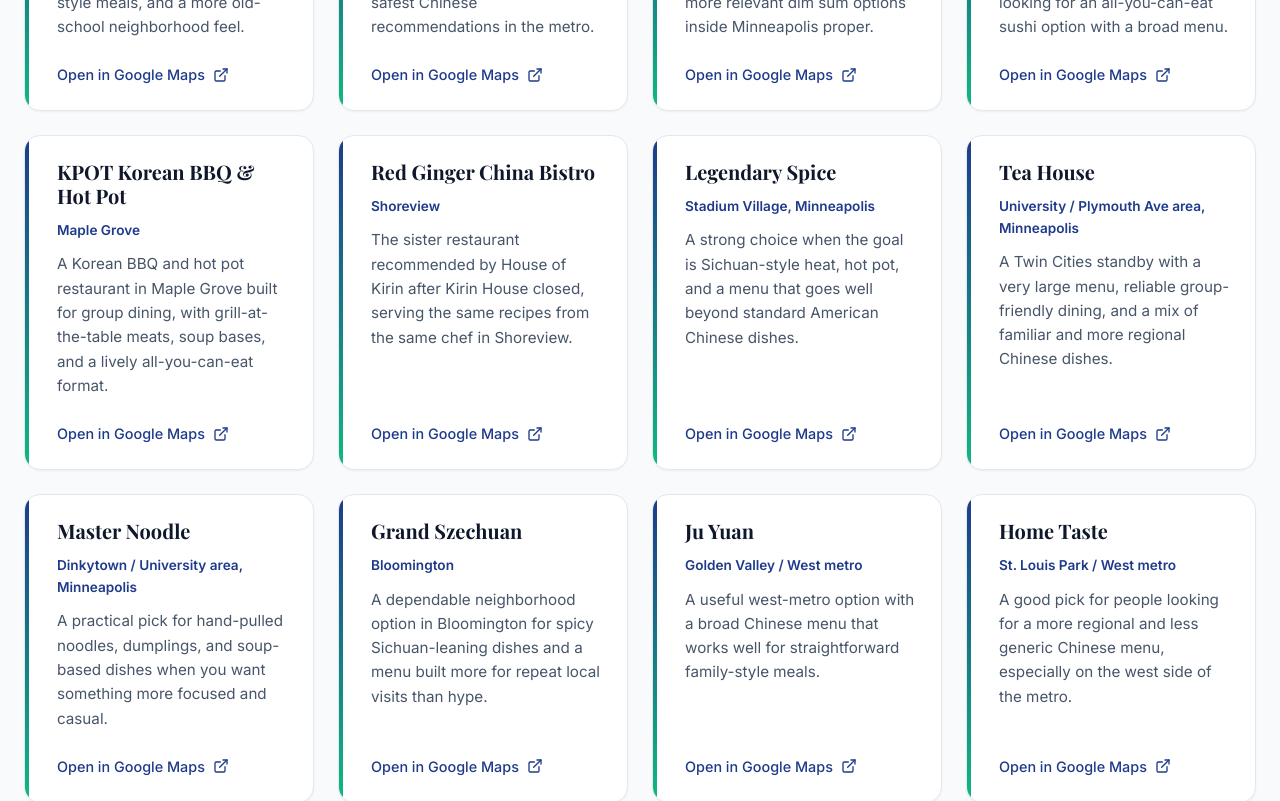
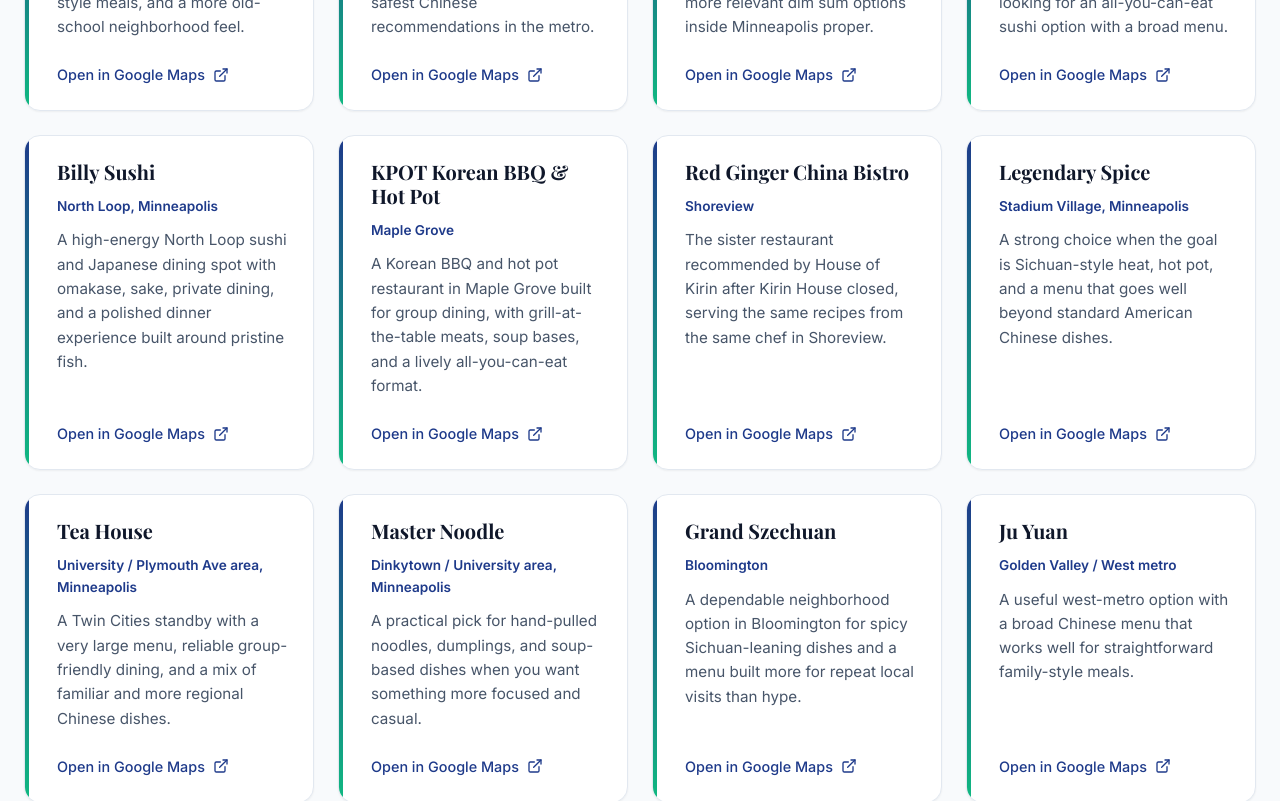
Before and after one commit to edenprairie/TourMN, a React (Vite) app: page /food-drink in a window 1280 px wide. Shown: the part 3280-4081 px from the top of the page. Built offline with nearby package versions, Linux system fonts and the light colour scheme; a web font is replaced by a local one.

Commit message:
data: add billy sushi

```diff
--- a/src/locales/en/translation.json
+++ b/src/locales/en/translation.json
@@ -512,6 +512,11 @@
         "location": "Lyn-Lake, Minneapolis",
         "description": "A newer Lyn-Lake destination with a broader traditional Chinese menu and one of the more relevant dim sum options inside Minneapolis proper."
       },
+      "billy_sushi": {
+        "name": "Billy Sushi",
+        "location": "North Loop, Minneapolis",
+        "description": "A high-energy North Loop sushi and Japanese dining spot with omakase, sake, private dining, and a polished dinner experience built around pristine fish."
+      },
       "kpot_maple_grove": {
         "name": "KPOT Korean BBQ & Hot Pot",
         "location": "Maple Grove",
--- a/src/locales/zh/translation.json
+++ b/src/locales/zh/translation.json
@@ -512,6 +512,11 @@
         "location": "Lyn-Lake, Minneapolis",
         "description": "Lyn-Lake 一带较新的中餐目的地，传统中餐菜单更完整，在明尼阿波利斯市区内也算较值得专门去的一家。"
       },
+      "billy_sushi": {
+        "name": "Billy Sushi",
+        "location": "North Loop, Minneapolis",
+        "description": "North Loop 人气很高的寿司和日式餐厅，有 omakase、清酒、私人包间和更完整的晚餐体验，主打高质量鱼料。"
+      },
       "kpot_maple_grove": {
         "name": "KPOT Korean BBQ & Hot Pot",
         "location": "Maple Grove",
--- a/src/pages/FoodDrink.tsx
+++ b/src/pages/FoodDrink.tsx
@@ -62,6 +62,7 @@
       { id: 'mandarin_kitchen', lat: 44.8611, lng: -93.2622, mapQuery: 'Mandarin Kitchen Bloomington MN' },
       { id: 'jade_dynasty', lat: 44.9484, lng: -93.2888, mapQuery: 'Jade Dynasty Minneapolis MN' },
       { id: 'ichiban_sushi_edina', lat: 44.8764, lng: -93.3393, mapQuery: 'Ichiban Sushi 3529 W 70th St Edina MN' },
+      { id: 'billy_sushi', lat: 44.9843, lng: -93.2697, mapQuery: 'Billy Sushi 116 N 1st Ave Minneapolis MN' },
       { id: 'kpot_maple_grove', lat: 45.1189, lng: -93.4566, mapQuery: 'KPOT Korean BBQ and Hot Pot 13601 Grove Dr Maple Grove MN' },
       { id: 'red_ginger_china_bistro', lat: 45.1203, lng: -93.1867, mapQuery: 'Red Ginger China Bistro 5999 Rice Creek Pkwy Shoreview MN' },
       { id: 'legendary_spice', lat: 44.9729, lng: -93.227, mapQuery: 'Legendary Spice Minneapolis MN' },
```
